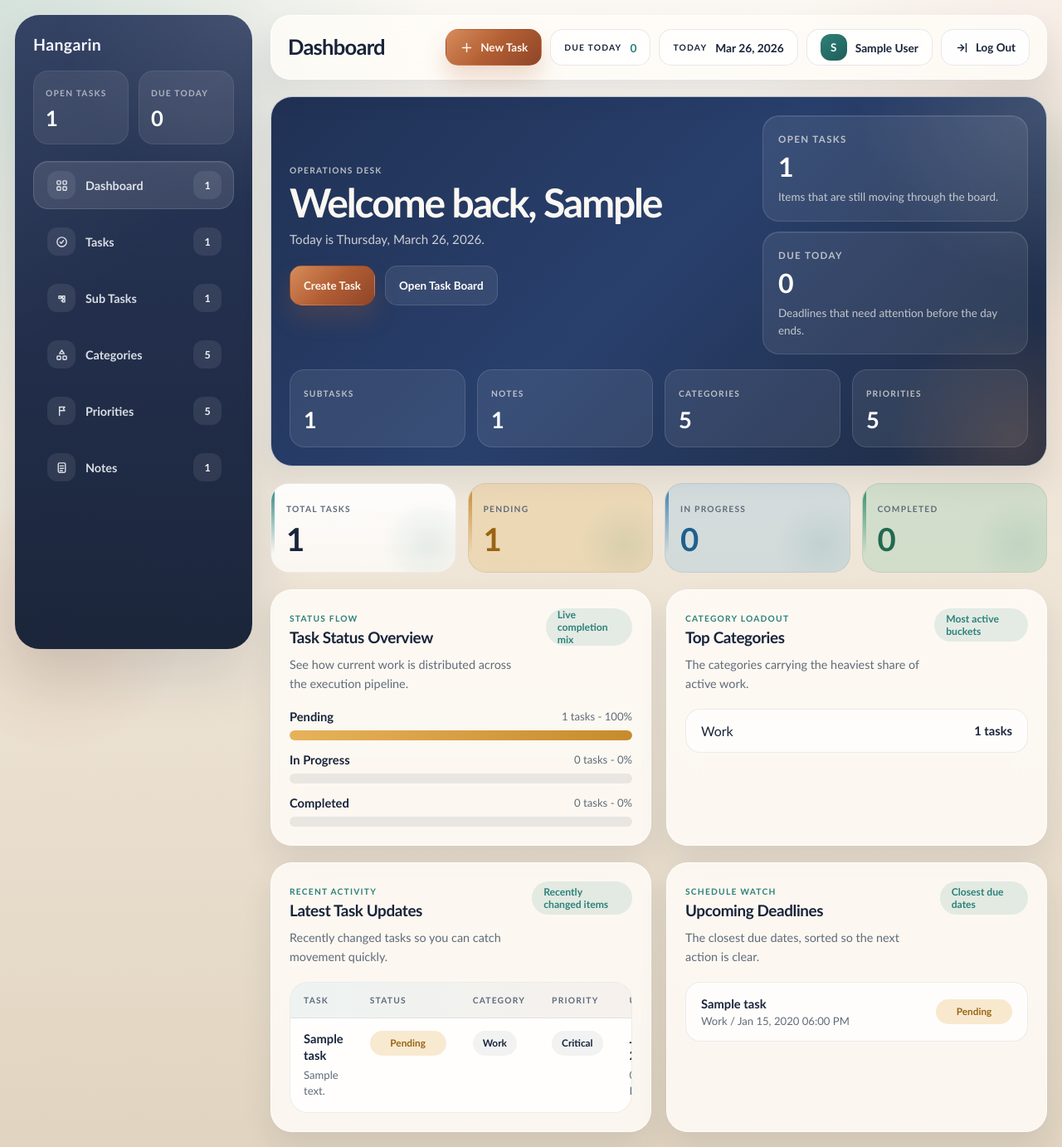
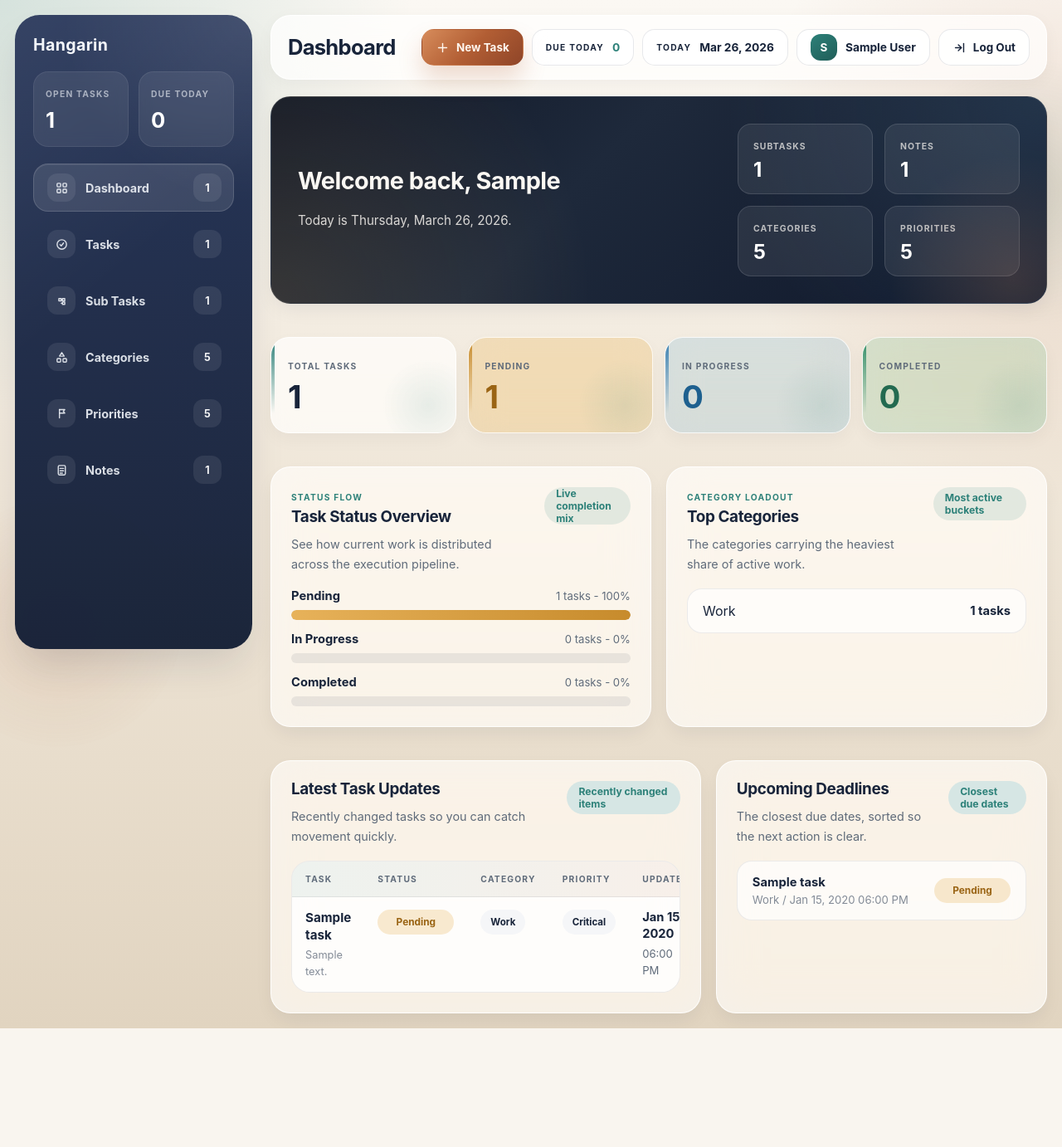
Before and after one commit to niczed06/HANGARIN-, a Django app: page / in a window 1280 px wide. Shown: the whole page at 83% size. After the commit the page ends 1239 px from the top, so only its background shows below. Run offline with Django 5.2, Linux system fonts and the light colour scheme; a user stored in the database is signed in; data comes from the database, SQL or seed files in the repository; tables that the repository leaves empty hold one stand-in row (values such as "Sample post").

Commit message:
feat: complete UI polish and frontend CRUD operations

```diff
--- a/planner/urls.py
+++ b/planner/urls.py
@@ -4,16 +4,21 @@ from django.urls import path, reverse_lazy
 from .views import (
     CategoryCreateView,
     CategoryListView,
+    CategoryUpdateView,
     DashboardView,
     NoteCreateView,
+    NoteUpdateView,
     NotesFeedView,
     PlannerLoginView,
     PriorityCreateView,
     PriorityListView,
+    PriorityUpdateView,
     SubTaskCreateView,
     SubTaskListView,
+    SubTaskUpdateView,
     TaskCreateView,
     TaskBoardView,
+    TaskUpdateView,
 )
 
 app_name = "planner"
@@ -24,12 +29,17 @@ urlpatterns = [
     path("", DashboardView.as_view(), name="dashboard"),
     path("tasks/", TaskBoardView.as_view(), name="tasks"),
     path("tasks/new/", TaskCreateView.as_view(), name="task-create"),
+    path("tasks/<int:pk>/edit/", TaskUpdateView.as_view(), name="task-edit"),
     path("subtasks/", SubTaskListView.as_view(), name="subtasks"),
     path("subtasks/new/", SubTaskCreateView.as_view(), name="subtask-create"),
+    path("subtasks/<int:pk>/edit/", SubTaskUpdateView.as_view(), name="subtask-edit"),
     path("categories/", CategoryListView.as_view(), name="categories"),
     path("categories/new/", CategoryCreateView.as_view(), name="category-create"),
+    path("categories/<int:pk>/edit/", CategoryUpdateView.as_view(), name="category-edit"),
     path("priorities/", PriorityListView.as_view(), name="priorities"),
     path("priorities/new/", PriorityCreateView.as_view(), name="priority-create"),
+    path("priorities/<int:pk>/edit/", PriorityUpdateView.as_view(), name="priority-edit"),
     path("notes/", NotesFeedView.as_view(), name="notes"),
     path("notes/new/", NoteCreateView.as_view(), name="note-create"),
+    path("notes/<int:pk>/edit/", NoteUpdateView.as_view(), name="note-edit"),
 ]
--- a/planner/views.py
+++ b/planner/views.py
@@ -11,7 +11,7 @@ from django.db.models import Count, Q
 from django.db.utils import OperationalError, ProgrammingError
 from django.urls import reverse_lazy
 from django.utils import timezone
-from django.views.generic import CreateView, TemplateView
+from django.views.generic import CreateView, TemplateView, UpdateView
 
 from .forms import CategoryForm, NoteForm, PriorityForm, SubTaskForm, TaskForm
 from .models import Category, Note, Priority, SubTask, Task
@@ -160,6 +160,28 @@ class PlannerCreateView(PlannerShellMixin, CreateView):
     form_intro = ""
     form_kicker = "Create"
     submit_label = "Save"
+    cancel_url = reverse_lazy("planner:dashboard")
+
+    def get_context_data(self, **kwargs):
+        context = super().get_context_data(**kwargs)
+        context.update(
+            {
+                "form_heading": self.form_heading,
+                "form_intro": self.form_intro,
+                "form_kicker": self.form_kicker,
+                "submit_label": self.submit_label,
+                "cancel_url": self.cancel_url,
+            }
+        )
+        return context
+
+
+class PlannerUpdateView(PlannerShellMixin, UpdateView):
+    template_name = "planner/form.html"
+    form_heading = ""
+    form_intro = ""
+    form_kicker = "EDITOR"
+    submit_label = "Save Changes"
     cancel_url = reverse_lazy("planner:dashboard")
 
     def get_context_data(self, **kwargs):
@@ -477,3 +499,43 @@ class NoteCreateView(PlannerCreateView):
     form_class = NoteForm
     form_heading = "Create Note"
     success_url = reverse_lazy("planner:notes")
+
+
+class TaskUpdateView(PlannerUpdateView):
+    model = Task
+    form_class = TaskForm
+    form_heading = "Edit Task"
+    form_intro = "Update task details without leaving the dashboard frontend."
+    success_url = reverse_lazy("planner:tasks")
+
+
+class SubTaskUpdateView(PlannerUpdateView):
+    model = SubTask
+    form_class = SubTaskForm
+    form_heading = "Edit Sub Task"
+    form_intro = "Modify an existing sub task linked to its parent."
+    success_url = reverse_lazy("planner:subtasks")
+
+
+class CategoryUpdateView(PlannerUpdateView):
+    model = Category
+    form_class = CategoryForm
+    form_heading = "Edit Category"
+    form_intro = "Update category name or details."
+    success_url = reverse_lazy("planner:categories")
+
+
+class PriorityUpdateView(PlannerUpdateView):
+    model = Priority
+    form_class = PriorityForm
+    form_heading = "Edit Priority"
+    form_intro = "Adjust priority levels."
+    success_url = reverse_lazy("planner:priorities")
+
+
+class NoteUpdateView(PlannerUpdateView):
+    model = Note
+    form_class = NoteForm
+    form_heading = "Edit Note"
+    form_intro = "Update the contents of an existing note."
+    success_url = reverse_lazy("planner:notes")
--- a/static/planner/css/dashboard.css
+++ b/static/planner/css/dashboard.css
@@ -20,8 +20,9 @@
     --progress: #357db0;
     --complete: #2f8d67;
     --danger: #ab5445;
-    --shadow-lg: 0 32px 70px rgba(18, 29, 51, 0.13);
-    --shadow-md: 0 18px 36px rgba(18, 29, 51, 0.09);
+    --shadow-lg: 0 25px 50px -12px rgba(18, 29, 51, 0.15);
+    --shadow-md: 0 10px 25px -5px rgba(18, 29, 51, 0.08);
+    --shadow-hover: 0 30px 60px -15px rgba(18, 29, 51, 0.18);
     --radius-xl: 30px;
     --radius-lg: 22px;
     --radius-md: 18px;
@@ -43,7 +44,7 @@ body {
     padding: 18px;
     overflow-x: hidden;
     color: var(--ink);
-    font-family: "Bahnschrift", "Segoe UI Variable Display", "Trebuchet MS", sans-serif;
+    font-family: 'Inter', -apple-system, BlinkMacSystemFont, 'Segoe UI', Roboto, Oxygen, Ubuntu, Cantarell, sans-serif;
     background:
         radial-gradient(circle at top left, rgba(45, 129, 121, 0.18), transparent 28%),
         radial-gradient(circle at right 18%, rgba(178, 94, 52, 0.14), transparent 24%),
@@ -232,13 +233,14 @@ h3 {
     border-radius: 18px;
     border: 1px solid transparent;
     color: rgba(243, 246, 251, 0.88);
-    transition: transform 0.18s ease, border-color 0.18s ease, background-color 0.18s ease;
+    transition: all 0.3s cubic-bezier(0.16, 1, 0.3, 1);
 }
 
 .nav-item:hover {
-    transform: translateX(3px);
-    background: rgba(255, 255, 255, 0.06);
-    border-color: rgba(255, 255, 255, 0.1);
+    transform: translateX(4px);
+    background: rgba(255, 255, 255, 0.08);
+    border-color: rgba(255, 255, 255, 0.15);
+    box-shadow: 0 4px 12px rgba(0, 0, 0, 0.1);
 }
 
 .nav-item.is-active {
@@ -325,10 +327,11 @@ h3 {
     gap: 18px;
     padding: 16px 20px;
     border-radius: 24px;
-    background: rgba(255, 253, 248, 0.82);
-    border: 1px solid rgba(255, 255, 255, 0.78);
-    box-shadow: var(--shadow-md);
-    backdrop-filter: blur(18px);
+    background: rgba(255, 255, 255, 0.75);
+    border: 1px solid rgba(255, 255, 255, 0.9);
+    box-shadow: 0 5px 20px rgba(18, 29, 51, 0.04);
+    backdrop-filter: blur(28px) saturate(180%);
+    transition: all 0.3s cubic-bezier(0.16, 1, 0.3, 1);
 }
 
 .topbar-copy {
@@ -379,7 +382,7 @@ h3 {
     color: var(--ink);
     font-size: 0.84rem;
     font-weight: 700;
-    transition: transform 0.18s ease, box-shadow 0.18s ease, border-color 0.18s ease;
+    transition: all 0.3s cubic-bezier(0.16, 1, 0.3, 1);
 }
 
 .toolbar-btn:hover,
@@ -389,8 +392,8 @@ h3 {
 .page-link:hover,
 .table-action:hover,
 .social-auth-link:hover {
-    transform: translateY(-1px);
-    box-shadow: 0 12px 22px rgba(18, 29, 51, 0.08);
+    transform: translateY(-2px);
+    box-shadow: var(--shadow-hover);
     border-color: rgba(24, 36, 58, 0.16);
 }
 
@@ -439,12 +442,19 @@ h3 {
 }
 
 .section-card {
-    padding: 22px;
-    border-radius: 26px;
-    background: var(--surface);
-    border: 1px solid rgba(255, 255, 255, 0.72);
+    padding: 24px;
+    border-radius: 24px;
+    background: rgba(255, 255, 255, 0.65);
+    border: 1px solid rgba(255, 255, 255, 0.85);
     box-shadow: var(--shadow-md);
-    backdrop-filter: blur(18px);
+    backdrop-filter: blur(24px) saturate(180%);
+    transition: all 0.3s cubic-bezier(0.16, 1, 0.3, 1);
+}
+
+.section-card:hover {
+    transform: translateY(-2px);
+    box-shadow: var(--shadow-hover);
+    background: rgba(255, 255, 255, 0.75);
 }
 
 .hero-banner {
@@ -452,8 +462,11 @@ h3 {
     overflow: hidden;
     color: #fbf8f3;
     background:
-        radial-gradient(circle at top right, rgba(255, 255, 255, 0.14), transparent 22%),
-        linear-gradient(135deg, #203154 0%, #29406d 48%, #1d293f 100%);
+        radial-gradient(circle at top right, rgba(123, 185, 223, 0.15), transparent 40%),
+        radial-gradient(circle at bottom left, rgba(231, 178, 90, 0.15), transparent 40%),
+        linear-gradient(135deg, #111827 0%, #1e293b 40%, #0f172a 100%);
+    box-shadow: var(--shadow-md);
+    border: 1px solid rgba(255, 255, 255, 0.1);
 }
 
 .hero-banner::after {
@@ -592,11 +605,20 @@ h3 {
 
 .summary-card {
     position: relative;
-    padding: 18px 18px 20px;
+    padding: 22px 20px 24px;
     border-radius: 22px;
-    border: 1px solid rgba(24, 36, 58, 0.08);
-    background: linear-gradient(180deg, rgba(255, 255, 255, 0.9), rgba(251, 248, 243, 0.92));
+    border: 1px solid rgba(255, 255, 255, 0.8);
+    background: rgba(255, 255, 255, 0.7);
+    backdrop-filter: blur(20px) saturate(150%);
+    box-shadow: 0 8px 20px rgba(18, 29, 51, 0.04);
     overflow: hidden;
+    transition: all 0.3s cubic-bezier(0.16, 1, 0.3, 1);
+}
+
+.summary-card:hover {
+    transform: translateY(-3px);
+    box-shadow: var(--shadow-md);
+    background: rgba(255, 255, 255, 0.85);
 }
 
 .summary-card::before {
@@ -865,11 +887,12 @@ h3 {
 
 .data-table tbody tr {
     background: rgba(255, 255, 255, 0.48);
-    transition: background-color 0.18s ease;
+    transition: all 0.2s cubic-bezier(0.16, 1, 0.3, 1);
 }
 
 .data-table tbody tr:hover {
-    background: rgba(255, 255, 255, 0.8);
+    background: rgba(255, 255, 255, 0.95);
+    box-shadow: 0 4px 12px rgba(18, 29, 51, 0.03);
 }
 
 .data-table tbody tr:last-child td {
--- a/templates/planner/categories.html
+++ b/templates/planner/categories.html
@@ -55,7 +55,7 @@
                                     <span class="table-secondary">{{ category.updated_at|date:"h:i A" }}</span>
                                 </div>
                             </td>
-                            <td><a class="table-action" href="{% url 'admin:planner_category_change' category.id %}">Edit</a></td>
+                            <td><a class="table-action" href="{% url 'planner:category-edit' category.id %}">Edit</a></td>
                         </tr>
                     {% empty %}
                         <tr>
--- a/templates/planner/dashboard.html
+++ b/templates/planner/dashboard.html
@@ -3,41 +3,22 @@
 {% block title %}Hangarin | Dashboard{% endblock %}
 
 {% block content %}
-    <section class="hero-banner section-card">
-        <div class="hero-main">
-            <div class="hero-copy">
-                <span class="hero-kicker">Operations Desk</span>
-                <h2>Welcome back, {{ welcome_name }}</h2>
-                <p>Today is {{ toolbar_date_long }}.</p>
-                <div class="hero-actions">
-                    <a class="hero-link is-primary" href="{% url 'planner:task-create' %}">Create Task</a>
-                    <a class="hero-link" href="{% url 'planner:tasks' %}">Open Task Board</a>
-                </div>
-            </div>
-            <div class="hero-spotlight">
-                <article class="hero-spotlight-card">
-                    <span>Open Tasks</span>
-                    <strong>{{ nav_stats.open_count }}</strong>
-                    <p>Items that are still moving through the board.</p>
-                </article>
-                <article class="hero-spotlight-card">
-                    <span>Due Today</span>
-                    <strong>{{ nav_stats.due_today }}</strong>
-                    <p>Deadlines that need attention before the day ends.</p>
-                </article>
-            </div>
+    <section class="hero-banner section-card" style="display: flex; justify-content: space-between; align-items: center; padding: 32px; margin-bottom: 20px;">
+        <div class="hero-copy" style="min-height: auto; margin-bottom: 0;">
+            <h2 style="font-size: 1.8rem; letter-spacing: -0.02em; margin-top: 0; margin-bottom: 12px;">Welcome back, {{ welcome_name }}</h2>
+            <p style="font-size: 0.95rem; color: rgba(251, 248, 243, 0.84); margin-bottom: 0;">Today is {{ toolbar_date_long }}.</p>
         </div>
-        <div class="hero-metrics">
+        <div class="hero-metrics" style="display: grid; grid-template-columns: 1fr 1fr; gap: 14px; min-width: 340px;">
             {% for item in hero_metrics %}
-                <div class="hero-metric-card">
-                    <span>{{ item.label }}</span>
-                    <strong>{{ item.value }}</strong>
+                <div class="hero-metric-card" style="padding: 14px 18px; border-radius: 16px; background: rgba(255, 255, 255, 0.08); border: 1px solid rgba(255, 255, 255, 0.12);">
+                    <span style="font-size: 0.65rem; color: rgba(251, 248, 243, 0.7); font-weight: 700; letter-spacing: 0.1em; text-transform: uppercase;">{{ item.label }}</span>
+                    <strong style="display: block; margin-top: 6px; font-size: 1.5rem; color: #fff;">{{ item.value }}</strong>
                 </div>
             {% endfor %}
         </div>
     </section>
 
-    <section class="summary-grid">
+    <section class="summary-grid" style="margin-bottom: 20px;">
         {% for card in overview_cards %}
             <article class="summary-card tone-{{ card.tone }}">
                 <span>{{ card.label }}</span>
@@ -93,15 +74,14 @@
         </article>
     </section>
 
-    <section class="content-grid two-up">
+    <section class="content-grid two-up" style="grid-template-columns: minmax(0, 1.3fr) minmax(0, 1fr); margin-top: 20px;">
         <article class="section-card">
             <div class="section-head">
                 <div>
-                    <span class="section-kicker">Recent Activity</span>
-                    <h2>Latest Task Updates</h2>
+                    <h2 style="font-size: 1.18rem; margin:0;">Latest Task Updates</h2>
                     <p class="section-copy">Recently changed tasks so you can catch movement quickly.</p>
                 </div>
-                <span class="section-pill">Recently changed items</span>
+                <span class="section-pill" style="background:#d6e6e4; color:#2d8179;">Recently changed items</span>
             </div>
             <div class="table-wrap">
                 <table class="data-table">
@@ -119,13 +99,13 @@
                             <tr>
                                 <td>
                                     <div class="table-stack">
-                                        <strong class="table-primary">{{ task.title }}</strong>
-                                        <span class="table-secondary">{{ task.description|truncatechars:90 }}</span>
+                                        <strong class="table-primary" style="font-size: 0.95rem;">{{ task.title }}</strong>
+                                        <span class="table-secondary" style="font-size: 0.8rem; color:#838b97;">{{ task.description|truncatechars:90 }}</span>
                                     </div>
                                 </td>
                                 <td><span class="status-pill tone-{% if task.status == 'Pending' %}pending{% elif task.status == 'In Progress' %}progress{% else %}complete{% endif %}">{{ task.status }}</span></td>
-                                <td><span class="inline-pill">{{ task.category }}</span></td>
-                                <td><span class="inline-pill">{{ task.priority }}</span></td>
+                                <td><span class="inline-pill" style="background:#f5f6f8; font-size: 0.72rem; font-weight:700;">{{ task.category }}</span></td>
+                                <td><span class="inline-pill" style="background:#f5f6f8; font-size: 0.72rem; font-weight:700;">{{ task.priority }}</span></td>
                                 <td>
                                     <div class="table-stack">
                                         <strong class="table-primary">{{ task.updated_at|date:"M d, Y" }}</strong>
@@ -146,18 +126,17 @@
         <article class="section-card">
             <div class="section-head">
                 <div>
-                    <span class="section-kicker">Schedule Watch</span>
-                    <h2>Upcoming Deadlines</h2>
+                    <h2 style="font-size: 1.18rem; margin:0;">Upcoming Deadlines</h2>
                     <p class="section-copy">The closest due dates, sorted so the next action is clear.</p>
                 </div>
-                <span class="section-pill">Closest due dates</span>
+                <span class="section-pill" style="background:#d6e6e4; color:#2d8179;">Closest due dates</span>
             </div>
             <div class="schedule-list">
                 {% for task in upcoming_tasks %}
                     <div class="schedule-item">
                         <div>
-                            <strong>{{ task.title }}</strong>
-                            <span>{{ task.category }} / {{ task.deadline|date:"M d, Y h:i A" }}</span>
+                            <strong style="font-size: 0.92rem;">{{ task.title }}</strong>
+                            <span style="font-size: 0.82rem; color:#838b97;">{{ task.category }} / {{ task.deadline|date:"M d, Y h:i A" }}</span>
                         </div>
                         <span class="status-pill tone-{% if task.status == 'Pending' %}pending{% elif task.status == 'In Progress' %}progress{% else %}complete{% endif %}">{{ task.status }}</span>
                     </div>
--- a/templates/planner/notes.html
+++ b/templates/planner/notes.html
@@ -68,7 +68,7 @@
                                     <span class="table-secondary">{{ note.updated_at|date:"h:i A" }}</span>
                                 </div>
                             </td>
-                            <td><a class="table-action" href="{% url 'admin:planner_note_change' note.id %}">Edit</a></td>
+                            <td><a class="table-action" href="{% url 'planner:note-edit' note.id %}">Edit</a></td>
                         </tr>
                     {% empty %}
                         <tr>
--- a/templates/planner/priorities.html
+++ b/templates/planner/priorities.html
@@ -56,7 +56,7 @@
                                     <span class="table-secondary">{{ priority.updated_at|date:"h:i A" }}</span>
                                 </div>
                             </td>
-                            <td><a class="table-action" href="{% url 'admin:planner_priority_change' priority.id %}">Edit</a></td>
+                            <td><a class="table-action" href="{% url 'planner:priority-edit' priority.id %}">Edit</a></td>
                         </tr>
                     {% empty %}
                         <tr>
--- a/templates/planner/subtasks.html
+++ b/templates/planner/subtasks.html
@@ -62,7 +62,7 @@
                                     <span class="table-secondary">{{ subtask.updated_at|date:"h:i A" }}</span>
                                 </div>
                             </td>
-                            <td><a class="table-action" href="{% url 'admin:planner_subtask_change' subtask.id %}">Edit</a></td>
+                            <td><a class="table-action" href="{% url 'planner:subtask-edit' subtask.id %}">Edit</a></td>
                         </tr>
                     {% empty %}
                         <tr>
--- a/templates/planner/tasks.html
+++ b/templates/planner/tasks.html
@@ -66,7 +66,7 @@
                                     <span class="table-secondary">{{ task.updated_at|date:"h:i A" }}</span>
                                 </div>
                             </td>
-                            <td><a class="table-action" href="{% url 'admin:planner_task_change' task.id %}">Edit</a></td>
+                            <td><a class="table-action" href="{% url 'planner:task-edit' task.id %}">Edit</a></td>
                         </tr>
                     {% empty %}
                         <tr>
```
